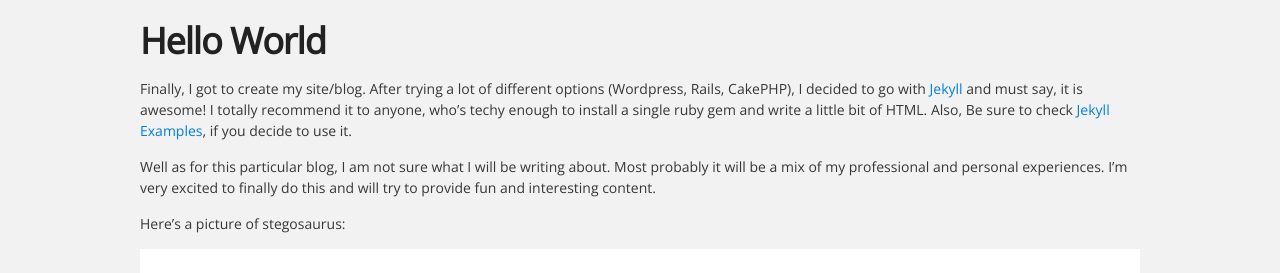
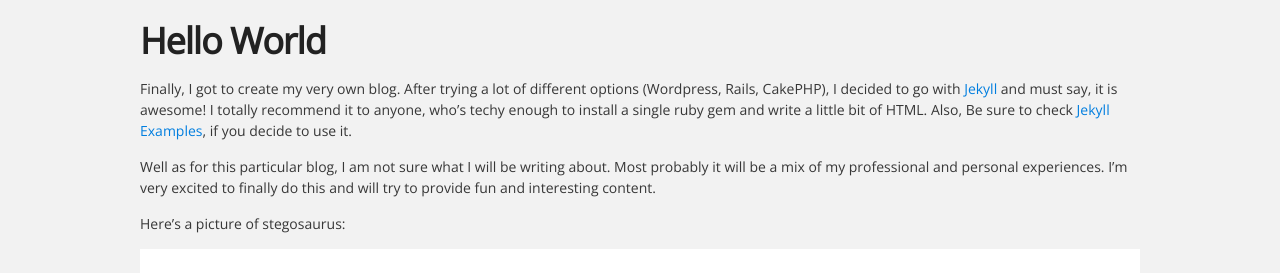
Before and after one commit to headshota/headshota.github.io, a Jekyll site: the page built from _posts/2014-06-28-hello-world.md, in a window 1280 px wide. Shown: the part 350-623 px from the top of the page. Built offline with Jekyll 4.4.1, drawn with Linux system fonts in a browser that asks for light colours.

Commit message:
blog edit

```diff
--- a/_posts/2014-06-28-hello-world.md
+++ b/_posts/2014-06-28-hello-world.md
@@ -7,7 +7,7 @@ tags: hello world, introduction, jekyll, github pages, sublime, guerilla gardeni
 {{page.title}}
 ============
 
-Finally, I got to create my site/blog. After trying a lot of different options (Wordpress, Rails, CakePHP), I decided to go with [Jekyll](http://jekyllrb.com/) and must say, it is awesome! I totally recommend it to anyone, who's techy enough to install a single ruby gem and write a little bit of HTML. Also, Be sure to check [Jekyll Examples](https://github.com/jekyll/jekyll/wiki/Sites), if you decide to use it.
+Finally, I got to create my very own blog. After trying a lot of different options (Wordpress, Rails, CakePHP), I decided to go with [Jekyll](http://jekyllrb.com/) and must say, it is awesome! I totally recommend it to anyone, who's techy enough to install a single ruby gem and write a little bit of HTML. Also, Be sure to check [Jekyll Examples](https://github.com/jekyll/jekyll/wiki/Sites), if you decide to use it.
 
 Well as for this particular blog, I am not sure what I will be writing about. Most probably it will be a mix of my professional and personal experiences. I'm very excited to finally do this and will try to provide fun and interesting content.
 
```
